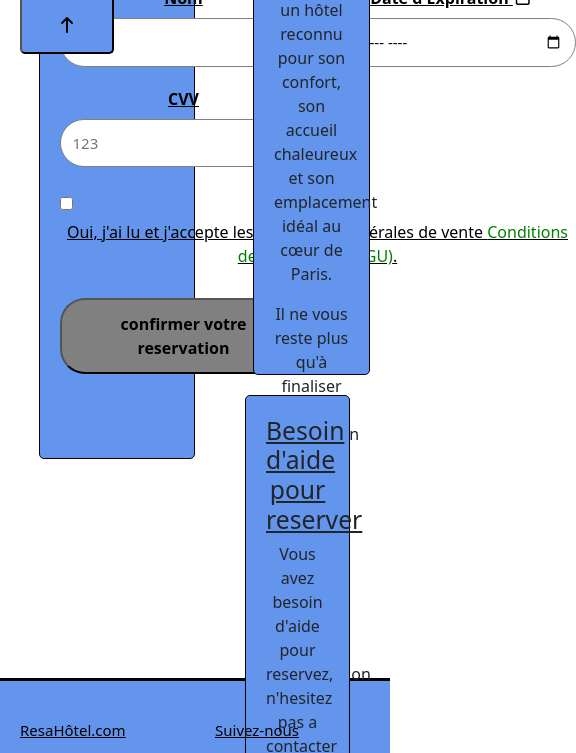
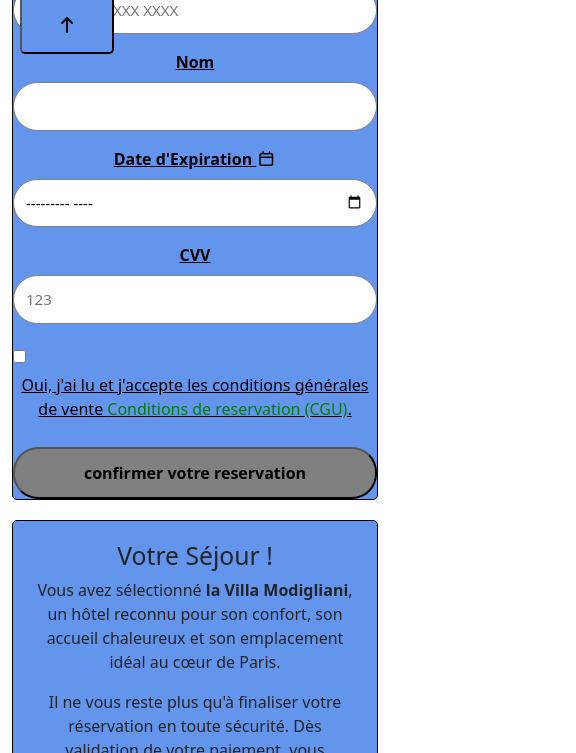
Before and after one commit to Ilaria-Digital-School/Projet.DeveloppeurWeb.Randu.Julien.2026, a plain HTML site: page Pages/paiement.html in a window 390 px wide. Shown: the part 770-1523 px from the top of the page, 576 px wide, since content can reach past the window. Drawn offline with nearby package versions, Linux system fonts and the light colour scheme.

Commit message:
ajout de la balise main dans toutes les pages html

```diff
--- a/Pages/paiement.html
+++ b/Pages/paiement.html
@@ -135,9 +135,9 @@
 
     </section>
 
-
+    <main>
         <div class="page-4">
-        <main class="content-3">
+            <div class="content-3">
 
                 <section class="paiement-carte">
 
@@ -199,7 +199,7 @@
 
 
 
-        </main>
+            </div>
 
             <aside class="sidebar-3">
 
@@ -239,12 +239,15 @@
                 <!-- colonne droite ou gauche : filtres, résumé de paiement... -->
                 <h2>Besoin d'aide pour reserver</h2>
                 <p>
-                Vous avez besoin d'aide pour reservez, n'hesitez pas a contacter <strong>notre support disponible 24/7
+                    Vous avez besoin d'aide pour reservez, n'hesitez pas a contacter <strong>notre support disponible
+                        24/7
                         au 01.50.50.50.50</strong>
                 </p>
 
             </aside>
         </div>
+    </main>
+
 
     <footer>
 
@@ -325,7 +328,8 @@
         </div>
 
     </footer>
-    <button id="scroll-top"  class="scroll-top" aria-label="Remonter la page"><i class="fa-solid fa-arrow-up"></i></button>
+    <button id="scroll-top" class="scroll-top" aria-label="Remonter la page"><i
+            class="fa-solid fa-arrow-up"></i></button>
 
     <!--Lien JavaScript-->
     <script src="../assets/js/api.js"></script>
--- a/assets/CSS/style.css
+++ b/assets/CSS/style.css
@@ -644,7 +644,7 @@ select {
 
 }
 
-main {
+#main {
     max-width: 1000px;
     margin: 20px auto;
     padding: 20px;
@@ -753,24 +753,36 @@ background-color: cornflowerblue;
     font-size: 15px;
 }
 
+.villa-description-column{
+    display:flex;
+    flex-direction:column;
+    width:30%;
+    margin:20px;
+}
+.villa-description-column > .sidebar{
+    width:auto;
+    margin:0;
+}
 
 #choix-room{
     text-align: center;
 }
 
 .content-1{
-    width:40%;
+    width:fit-content;
+    max-width:100%;
     border: 1px solid black;
     background-color: cornflowerblue;
     border-radius: 5px;
-    min-height: 30vh;
+    padding:20px;
+
 }
 .sidebar-1{
-    width:30%;
+    width:auto;
     border: 1px solid black;
     text-align: center;
     padding: 20px;
-    margin: 20px;
+    margin: 20px 0 0;
     background-color: cornflowerblue;
     border-radius: 5px;
 }
@@ -821,8 +833,11 @@ background-color: cornflowerblue;
 .page-3{
     display:flex;
     flex-wrap: wrap;
+    justify-content:center;
+    gap: 20px;
     background-color: white;
-    height: 35vh;
+    width:100%;
+    margin: 20px 0;
 }
 
 #chambre{
@@ -852,7 +867,7 @@ background-color: cornflowerblue;
     display:flex;
     flex-wrap: wrap;
     background-color: white;
-    height: 70vh;
+    height: auto;
     justify-content: center;
 
 }
@@ -877,10 +892,13 @@ background-color: cornflowerblue;
 .page-5{
     display:flex;
     flex-wrap: wrap;
-    height: 30vh;
-    justify-content: end;
+    justify-content: center;
     margin: 20px;
 
+}
+.page-5 .sidebar-1{
+    width:30%;
+    margin:20px;
 }
 
 .sidebar-3{
@@ -891,7 +909,7 @@ background-color: cornflowerblue;
     margin: 20px;
     background-color: cornflowerblue;
     border-radius: 5px;
-    height: 70vh;
+    height: auto;
 }
 
 .sidebar-3 li{
@@ -905,7 +923,7 @@ background-color: cornflowerblue;
     text-align: center;
     background-color: cornflowerblue;
     border-radius: 5px;
-    height: 80vh;
+    height: auto;
 
 }
 
@@ -923,7 +941,7 @@ background-color: cornflowerblue;
 .paiement-form{
 
     display:grid;
-    grid-template-columns:1fr 1fr;
+    grid-template-columns:repeat(2, minmax(0, 1fr));
     gap:20px;
 
 }
@@ -946,6 +964,8 @@ background-color: cornflowerblue;
 .form-group input,
 .form-group select{
 
+    width:100%;
+    min-width:0;
     padding:12px;
     border:1px solid grey;
     border-radius:25px;
@@ -954,7 +974,7 @@ background-color: cornflowerblue;
 }
 
 .checkbox{
-    grid-column:1 / 3;
+    grid-column:1 / -1;
     display:flex;
     flex-wrap: wrap;
     align-items:center;
@@ -972,10 +992,12 @@ background-color: cornflowerblue;
 }
 
 .btn-paiement{
-
     display: flex;
-    flex-wrap: wrap;
-    align-content: center;
+    grid-column: 1 / -1;
+    justify-self: center;
+    justify-content: center;
+    align-items: center;
+    max-width:100%;
     margin-top:10px;
     background:grey;
     color:black;
@@ -995,6 +1017,47 @@ background-color: cornflowerblue;
     text-decoration: underline;
 }
 
+@media (max-width: 768px){
+    .page-4{
+        flex-direction:column;
+        align-items:center;
+        gap:20px;
+        padding:12px;
+    }
+
+    .content-3,
+    .sidebar-3{
+        width:100%;
+        max-width:640px;
+        margin:0 auto;
+    }
+
+    .page-5 .sidebar-1{
+        width:100%;
+        max-width:640px;
+        margin:0;
+    }
+}
+
+@media (max-width: 576px){
+    .paiement-form{
+        grid-template-columns:minmax(0, 1fr);
+        gap:16px;
+    }
+
+    .checkbox{
+        align-items:flex-start;
+    }
+
+    .checkbox label{
+        min-width:0;
+    }
+
+    .btn-paiement{
+        width:100%;
+    }
+}
+
 /*Concerne la verification des mots de passe dans le formulaire*/
 
 
```
Also changed, not shown: Pages/a-propos.html (+3 -0 lines), Pages/carriere.html (+13 -7 lines), Pages/conditions.html (+23 -10 lines), Pages/formulaire-dinscription.html (+1 -1 lines), Pages/nos-hôtels.html (+19 -21 lines), index.html (+3 -1 lines). Lines whose indentation alone changed are shown as unchanged.
